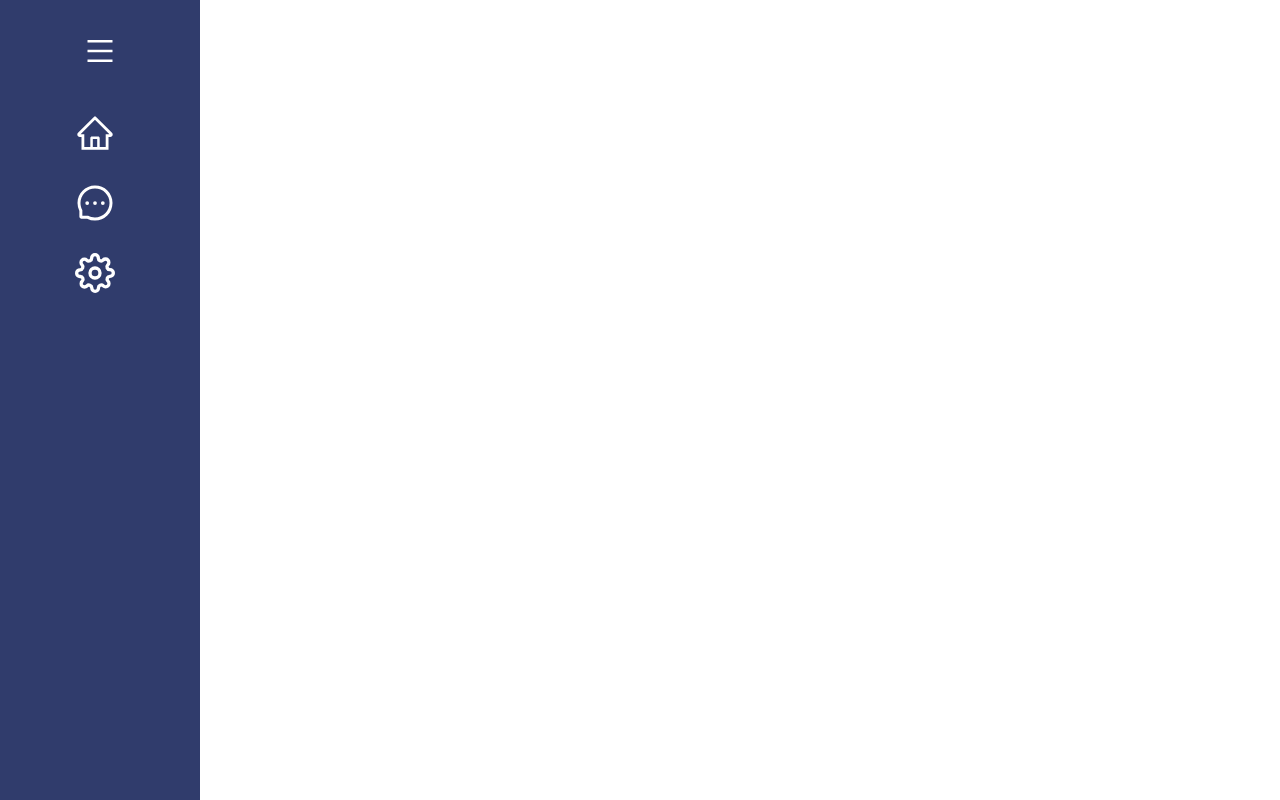
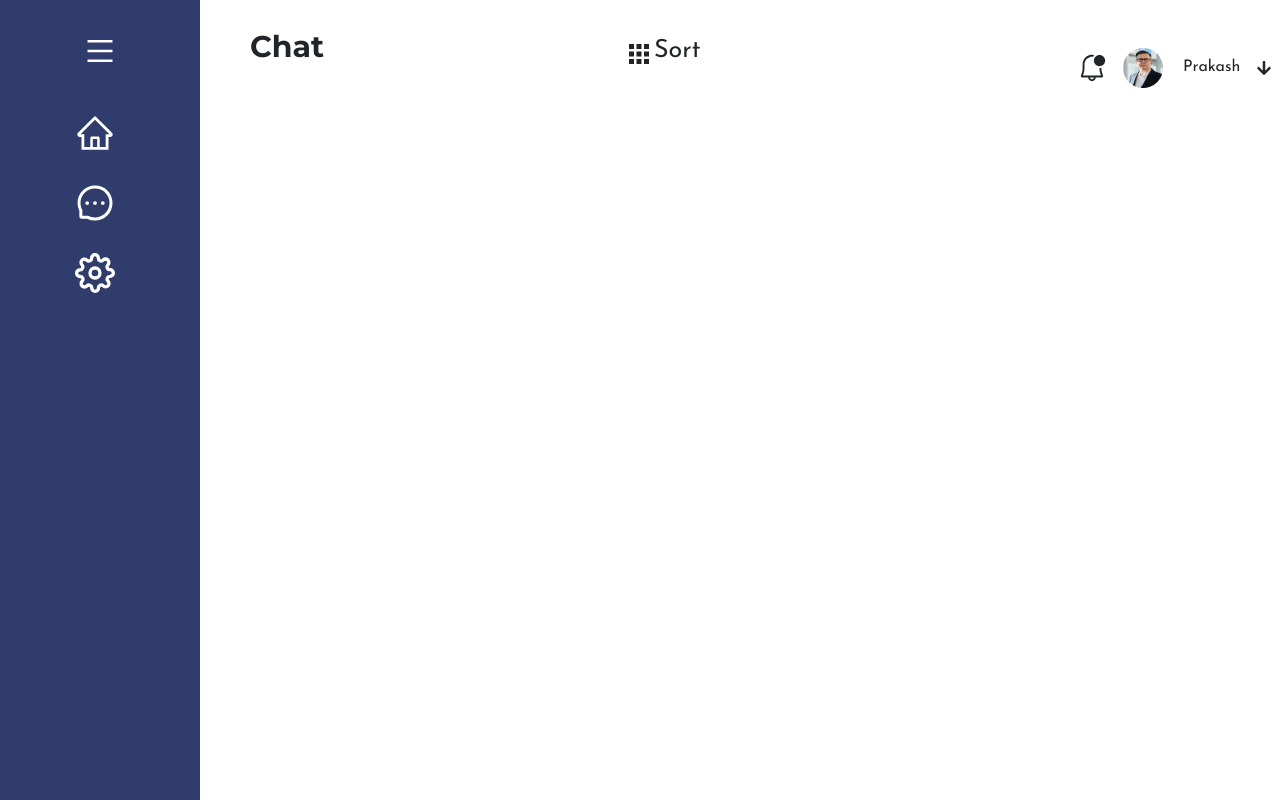
Before and after one commit to Uchchash346/Chat-App-by-using-React, a React (Create React App) app: page /desktop in a window 1280 px wide. Built offline with nearby package versions, Linux system fonts and the light colour scheme.

Commit message:
desktop view header setup

```diff
--- /dev/null
+++ b/src/components/DesktopView/DeskHeader/DeskHeader.css
@@ -0,0 +1,33 @@
+@import url('https://fonts.googleapis.com/css2?family=Montserrat:wght@700&display=swap');
+
+.header-area{
+    margin-left: 250px;
+    font-weight: bold;
+}
+.chat-text{
+    font-family: 'Montserrat', sans-serif;
+    font-size: 30px;
+}
+.sort-text{
+
+    font-weight: normal;
+    font-size: 25px;
+}
+.menu-icon{
+    margin-left: 300px;
+    font-size: 30px;
+}
+
+.user-image-area{
+    height: 40px;
+    width: 40px;
+}
+
+.user-name{
+    font-weight: normal;
+    padding-left:20px;
+}
+
+FaArrowDown{
+    padding-left: 20px;
+}
--- /dev/null
+++ b/src/components/DesktopView/DeskHeader/DeskHeader.js
@@ -0,0 +1,26 @@
+import React from 'react';
+import './DeskHeader.css';
+import { CgMenuGridR } from "react-icons/cg";
+import { VscBellDot } from "react-icons/vsc";
+import { FaArrowDown } from "react-icons/fa";
+import image1 from "../../../images/image1.png"
+// FaArrowDown
+
+const DeskHeader = () => {
+    return (
+        <div className="header-area mt-4">
+            <div class="row">
+                <div class="col">
+                <span className="chat-text">Chat</span><CgMenuGridR className="menu-icon" /><span className="sort-text">Sort</span>
+                </div>
+                <div class="col mt-4">
+                    <VscBellDot className="menu-icon" /><span><img src={image1} alt="" className="ms-3 user-image-area" /></span><span className="user-name">Prakash</span><FaArrowDown className="ms-3" />
+
+                </div>
+            </div>
+        </div>
+
+    );
+};
+
+export default DeskHeader;
--- a/src/components/DesktopView/DeskHome.js
+++ b/src/components/DesktopView/DeskHome.js
@@ -1,11 +1,12 @@
 import React from 'react';
-import { Route, Routes } from 'react-router-dom';
+import DeskHeader from './DeskHeader/DeskHeader';
 import DeskNavBar from './DeskNavBar';
 
 const DeskHome = () => {
     return (
         <div>
             <DeskNavBar />
+            <DeskHeader />
         </div>
     );
 };
```
Also changed, not shown: src/components/DesktopView/DeskNavBar.css (line endings or trailing spaces), src/images/image1.png (added).
